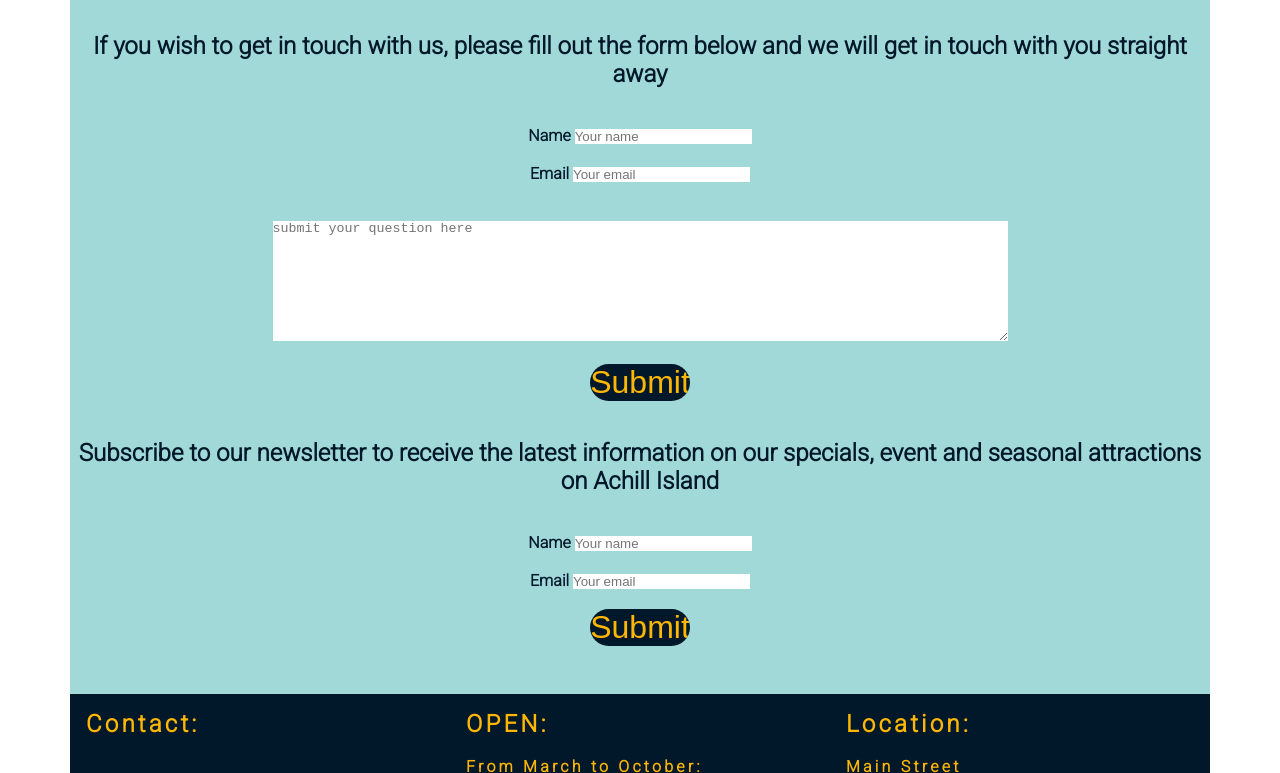
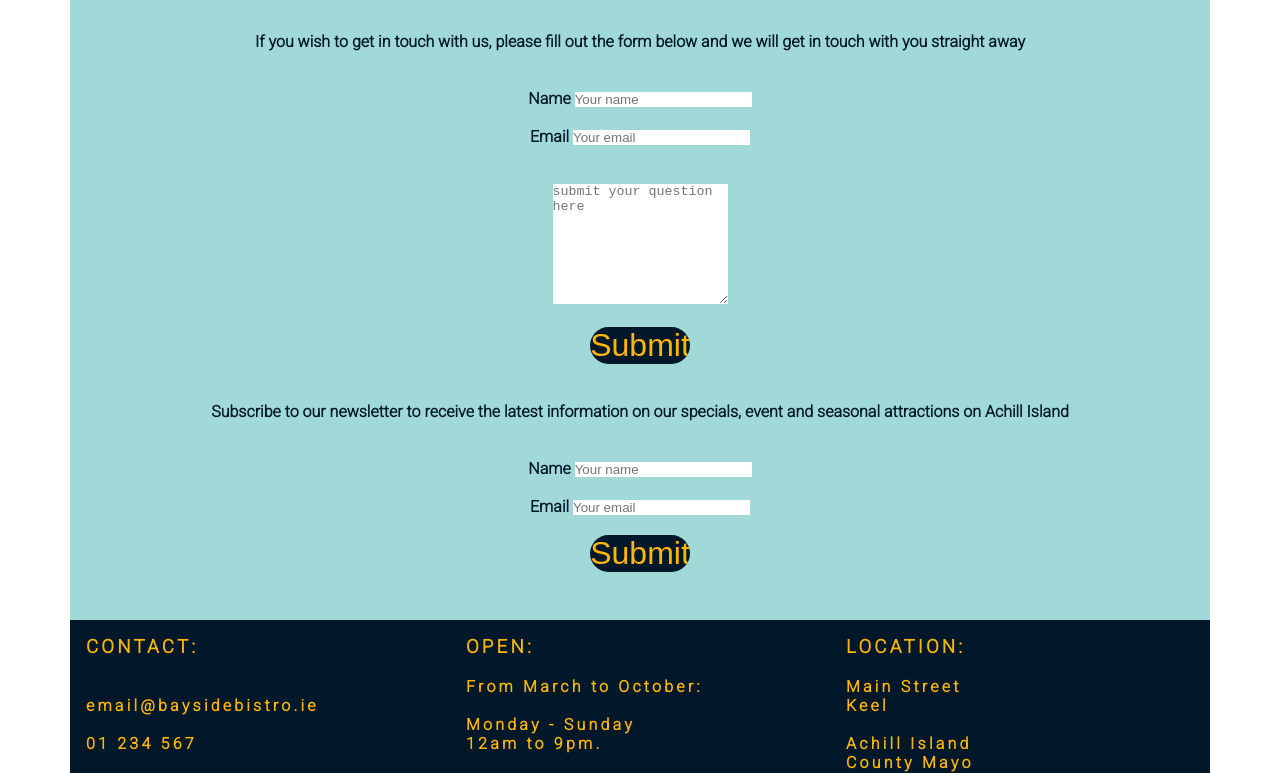
Before and after one commit to jjanczynska/bayside-bistro, a plain HTML site: page contact-us.html in a window 1280 px wide. Shown: the part 313-1086 px from the top of the page. Drawn offline with Linux system fonts and the light colour scheme.

Commit message:
Amend column count to auto in the textarea section, remove unused id's and amend headin sizes

```diff
--- a/contact-us.html
+++ b/contact-us.html
@@ -34,27 +34,26 @@
         </nav>
     </section>
     <section id="centered">
-        <h1>If you wish to get in touch with us, please fill out the form below and we will get in touch with you
-            straight away</h1>
+        <h4>If you wish to get in touch with us, please fill out the form below and we will get in touch with you
+            straight away</h4>
         <br>
         <form action="email@baysidebistro.ie" method="post">
             <br>
             <fieldset>
                 <div>
                     <label for="name-field">Name</label>
-                    <input id="name-field" type="text" name="full_name" placeholder="Your name" required>
+                    <input type="text" name="full_name" placeholder="Your name" required>
                 </div>
                 <br>
                 <div>
                     <label for="email-field">Email</label>
-                    <input id="email-field" type="email" name="email" placeholder="Your email" required>
+                    <input type="email" name="email" placeholder="Your email" required>
                 </div>
             </fieldset>
             <br>
             <fieldset>
                 <br>
-                <textarea id="feedback" rows="8" cols="90" name="query"
-                    placeholder="submit your question here"></textarea>
+                <textarea id="feedback" rows="8" cols="auto" name="query" placeholder="submit your question here"></textarea>
             </fieldset>
             <br>
             <fieldset>
@@ -63,20 +62,20 @@
         </form>
         <br>
         <br>
-        <h1>Subscribe to our newsletter to receive the latest information on our specials, event and seasonal
-            attractions on Achill Island</h1>
+        <h4>Subscribe to our newsletter to receive the latest information on our specials, event and seasonal
+            attractions on Achill Island</h4>
         <br>
         <form action="email@baysidebistro.ie" method="post"></form>
             <br>
             <fieldset>
                 <div>
                     <label for="name-field">Name</label>
-                    <input id="name-field" type="text" name="full_name" placeholder="Your name" required>
+                    <input type="text" name="full_name" placeholder="Your name" required>
                 </div>
                 <br>
                 <div>
                     <label for="email-field">Email</label>
-                    <input id="email-field" type="email" name="email" placeholder="Your email" required>
+                    <input type="email" name="email" placeholder="Your email" required>
                 </div>
             </fieldset>
                 <br>
@@ -87,7 +86,7 @@
     <section class="lower">
         <div class="box-details">
             <div class="info">
-                <h1>Contact:</h1>
+                <h3>CONTACT:</h3>
                 <br>
                 <br>
                 <a href="mailto:email@baysidebistro.ie">email@baysidebistro.ie</a>
@@ -96,9 +95,10 @@
                 <a href="tel:01234567">01 234 567</a>
             </div>
             <div class="info">
-                <h1>OPEN:</h1>
+                <h3>OPEN:</h3>
                 <br>
                 From March to October:
+                <br>
                 <br>
                 Monday - Sunday
                 <br>
@@ -106,7 +106,7 @@
 
             </div>
             <div class="info">
-                <h1>Location:</h1>
+                <h3>LOCATION:</h3>
                 <br>
                 Main Street
                 <br>
```
Also changed, not shown: 1 other file.
